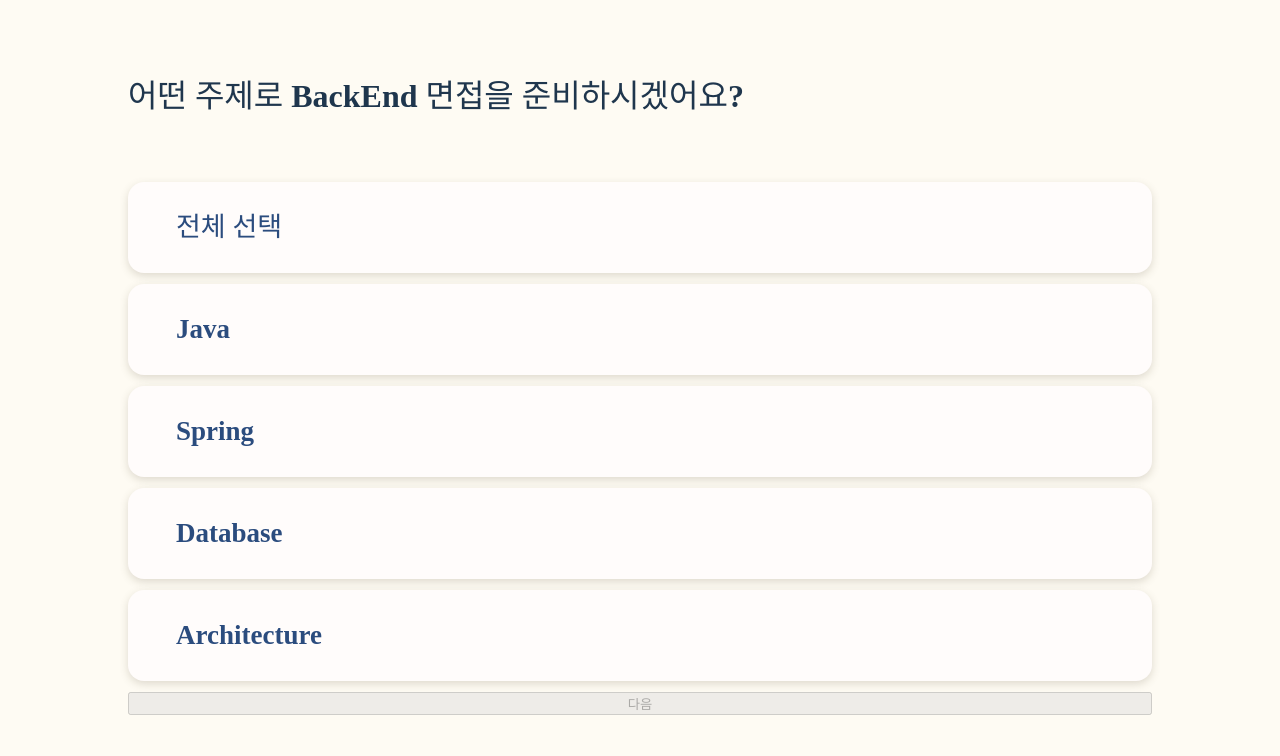
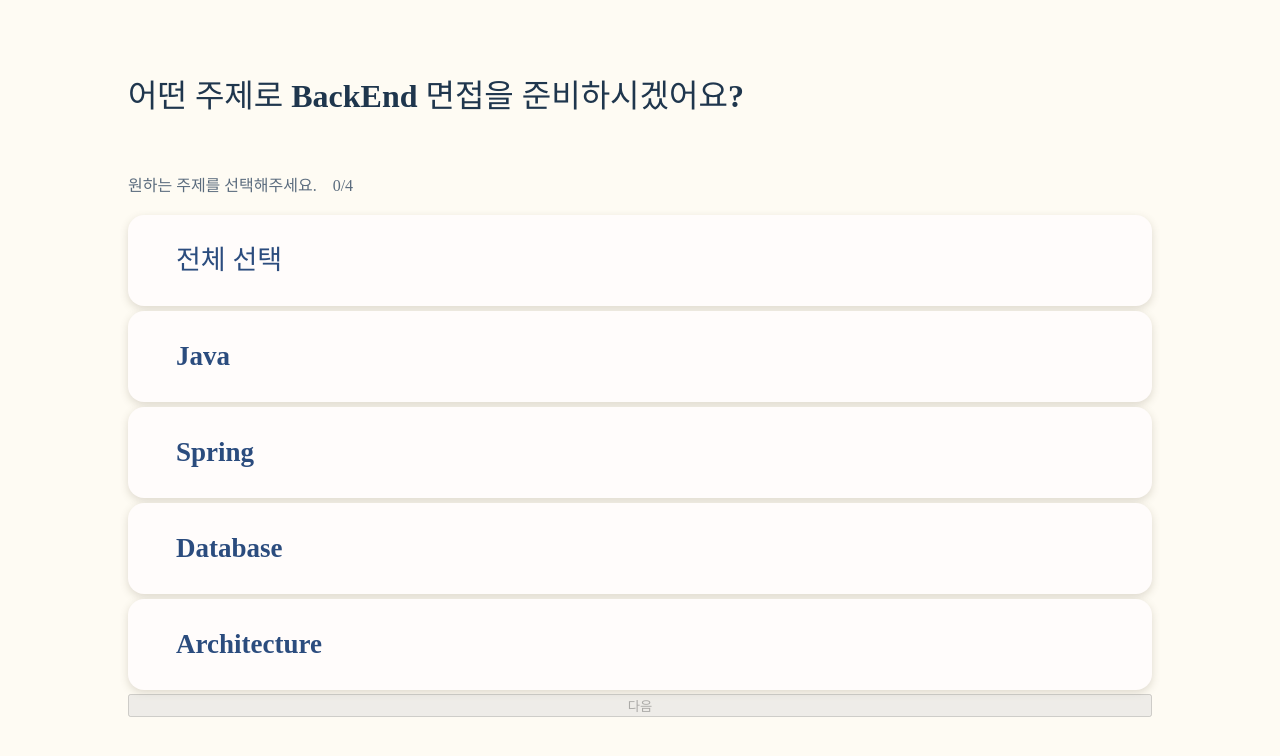
Before and after one commit to minjeongHEO/Job-Cracker, a Next.js app: page /interview/developer/BackEnd in a window 1280 px wide. Shown: the top 756 px of the page. Built offline with nearby package versions, Linux system fonts and the light colour scheme; a web font is replaced by a local one.

Commit message:
feat: 선택한 카운트 현황 추가 #8

```diff
--- /dev/null
+++ b/app/_components/TopicSelector.module.scss
@@ -0,0 +1,9 @@
+.sub_title {
+  color: $sub-text-color;
+  font-size: 1rem;
+  margin-bottom: 1rem;
+
+  & span {
+    margin-left: 1rem;
+  }
+}
--- a/app/_components/TopicSelector.tsx
+++ b/app/_components/TopicSelector.tsx
@@ -6,6 +6,7 @@ import { useState } from 'react';
 import { DeveloperType } from '@/app/_types/interview';
 
 import SelectButton from './SelectButton';
+import styles from './TopicSelector.module.scss';
 
 interface TopicSelectorProps {
   devType: DeveloperType;
@@ -34,6 +35,13 @@ export default function TopicSelector({ devType, topics }: TopicSelectorProps) {
 
   return (
     <>
+      <div className={styles['sub_title']}>
+        원하는 주제를 선택해주세요.
+        <span>
+          {selectedTopics.length}/{topics.length}
+        </span>
+      </div>
+
       <SelectButton
         key={`topic-all`}
         variant="simple"
```
